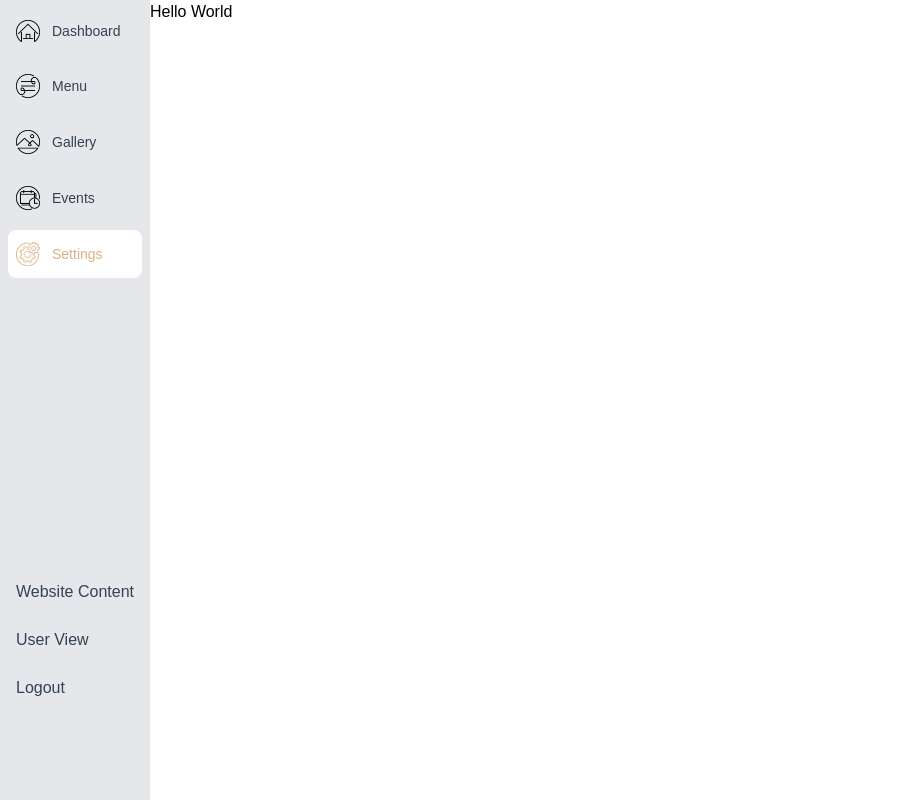
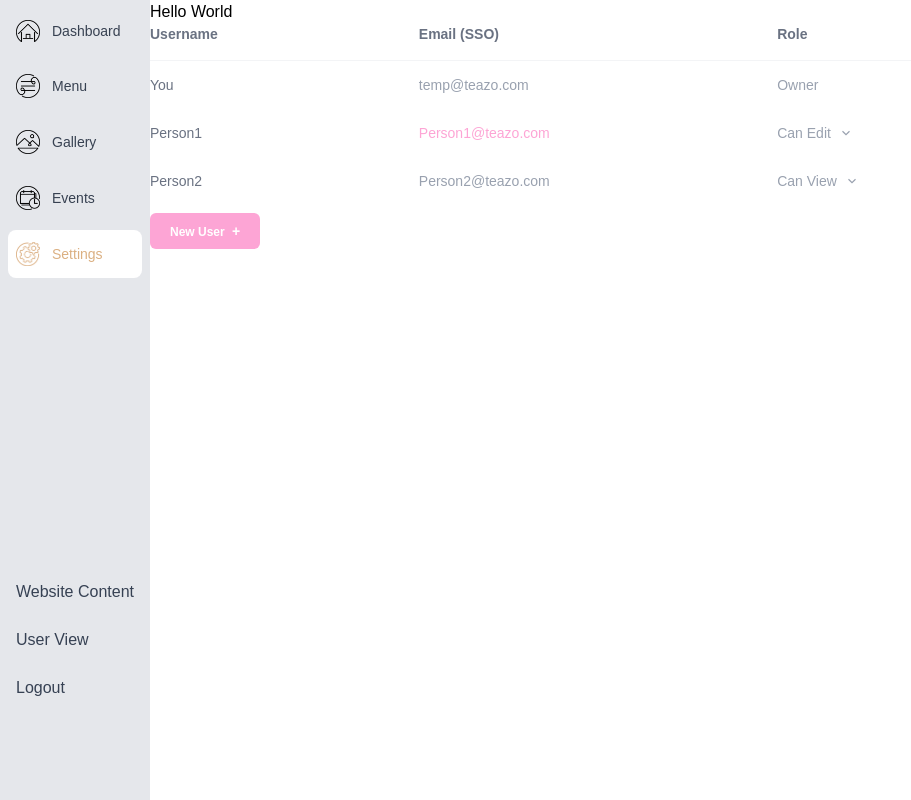
Before and after one commit to W-Sammy/Teazo-Site, a Next.js app in the folder teazo-site/: page /admin/settings in a window 1280 px wide. Shown: the whole page, without its empty margins (0-911 px from the left). Built offline with nearby package versions, Linux system fonts and the light colour scheme.

Commit message:
Add admin-table

```diff
--- /dev/null
+++ b/teazo-site/app/admin/settings/components/admin-table.tsx
@@ -0,0 +1,299 @@
+"use client";
+
+import { useState } from "react";
+
+import {
+  Admin,
+  AdminRole,
+  ADMIN_ROLE_LABELS,
+} from "@/types/admin";
+
+
+type Role = "Owner" | "Can Edit" | "Can View";
+
+type Admin = {
+  id: number;
+  username: string;
+  email: string;
+  role: Role;
+  isCurrentUser?: boolean;
+};
+
+const initialAdmins: Admin[] = [
+  {
+    id: 1,
+    username: "You",
+    email: "temp@teazo.com",
+    role: "Owner",
+    isCurrentUser: true,
+  },
+  {
+    id: 2,
+    username: "Person1",
+    email: "Person1@teazo.com",
+    role: "Can Edit",
+  },
+  {
+    id: 3,
+    username: "Person2",
+    email: "Person2@teazo.com",
+    role: "Can View",
+  },
+];
+
+export default function AdminsTable() {
+  const [admins, setAdmins] = useState<Admin[]>(initialAdmins);
+  const [showModal, setShowModal] = useState(false);
+
+  const [newUsername, setNewUsername] = useState("");
+  const [newEmail, setNewEmail] = useState("");
+  const [newRole, setNewRole] = useState<"Can Edit" | "Can View">("Can View");
+
+  const changeRole = (id: number, role: Role) => {
+    setAdmins((currentAdmins) =>
+      currentAdmins.map((admin) =>
+        admin.id === id ? { ...admin, role } : admin
+      )
+    );
+  };
+
+  const addAdmin = () => {
+    if (!newUsername.trim() || !newEmail.trim()) {
+      return;
+    }
+
+    const newAdmin: Admin = {
+      id: Date.now(),
+      username: newUsername,
+      email: newEmail,
+      role: newRole,
+    };
+
+    setAdmins((currentAdmins) => [...currentAdmins, newAdmin]);
+
+    setNewUsername("");
+    setNewEmail("");
+    setNewRole("Can View");
+    setShowModal(false);
+  };
+
+  return (
+    <>
+      <div className="w-full max-w-4xl">
+        {/* Header */}
+        <div className="grid grid-cols-[1.5fr_2fr_1.5fr] items-center border-b border-gray-100 pb-4">
+          <div className="text-sm font-semibold text-gray-500">
+            Username
+          </div>
+
+          <div className="text-sm font-semibold text-gray-500">
+            Email (SSO)
+          </div>
+
+          <div className="text-sm font-semibold text-gray-500">
+            Role
+          </div>
+        </div>
+
+        {/* Admins */}
+        <div>
+          {admins.map((admin) => (
+            <div
+              key={admin.id}
+              className="grid grid-cols-[1.5fr_2fr_1.5fr] items-center py-3"
+            >
+              {/* Username */}
+              <div className="text-sm text-gray-500">
+                {admin.username}
+              </div>
+
+              {/* Email */}
+              <div
+                className={`text-sm ${
+                  admin.username === "Person1"
+                    ? "text-pink-300"
+                    : "text-gray-400"
+                }`}
+              >
+                {admin.email}
+              </div>
+
+              {/* Role */}
+              <div>
+                {admin.isCurrentUser || admin.role === "Owner" ? (
+                  <span className="text-sm text-gray-400">
+                    Owner
+                  </span>
+                ) : (
+                  <RoleDropdown
+                    role={admin.role}
+                    onChange={(role) => changeRole(admin.id, role)}
+                  />
+                )}
+              </div>
+            </div>
+          ))}
+        </div>
+
+        {/* Add User */}
+        <button
+          type="button"
+          onClick={() => setShowModal(true)}
+          className="mt-2 rounded-md bg-pink-300 px-5 py-2 text-xs font-semibold text-white transition hover:bg-pink-400"
+        >
+          New User <span className="ml-1 text-sm">+</span>
+        </button>
+      </div>
+
+      {/* Modal */}
+      {showModal && (
+        <div className="fixed inset-0 z-50 flex items-center justify-center bg-black/30 px-4">
+          <div className="w-full max-w-md rounded-xl bg-white p-6 shadow-xl">
+            <div className="mb-6">
+              <h2 className="text-lg font-semibold text-gray-700">
+                Add New User
+              </h2>
+
+              <p className="mt-1 text-sm text-gray-400">
+                Add an administrator to your website.
+              </p>
+            </div>
+
+            {/* Username */}
+            <div className="mb-4">
+              <label className="mb-2 block text-sm font-medium text-gray-600">
+                Username
+              </label>
+
+              <input
+                type="text"
+                value={newUsername}
+                onChange={(e) => setNewUsername(e.target.value)}
+                placeholder="Username"
+                className="w-full rounded-md border border-gray-200 px-3 py-2 text-sm outline-none transition focus:border-pink-300"
+              />
+            </div>
+
+            {/* Email */}
+            <div className="mb-4">
+              <label className="mb-2 block text-sm font-medium text-gray-600">
+                Email
+              </label>
+
+              <input
+                type="email"
+                value={newEmail}
+                onChange={(e) => setNewEmail(e.target.value)}
+                placeholder="email@example.com"
+                className="w-full rounded-md border border-gray-200 px-3 py-2 text-sm outline-none transition focus:border-pink-300"
+              />
+            </div>
+
+            {/* Role */}
+            <div className="mb-6">
+              <label className="mb-2 block text-sm font-medium text-gray-600">
+                Role
+              </label>
+
+              <select
+                value={newRole}
+                onChange={(e) =>
+                  setNewRole(e.target.value as "Can Edit" | "Can View")
+                }
+                className="w-full rounded-md border border-gray-200 bg-white px-3 py-2 text-sm text-gray-600 outline-none focus:border-pink-300"
+              >
+                <option value="Can View">Can View</option>
+                <option value="Can Edit">Can Edit</option>
+              </select>
+            </div>
+
+            {/* Buttons */}
+            <div className="flex justify-end gap-3">
+              <button
+                type="button"
+                onClick={() => setShowModal(false)}
+                className="rounded-md px-4 py-2 text-sm text-gray-400 hover:bg-gray-50"
+              >
+                Cancel
+              </button>
+
+              <button
+                type="button"
+                onClick={addAdmin}
+                className="rounded-md bg-pink-300 px-5 py-2 text-sm font-semibold text-white hover:bg-pink-400"
+              >
+                Add User
+              </button>
+            </div>
+          </div>
+        </div>
+      )}
+    </>
+  );
+}
+
+/* -----------------------------
+   Role Dropdown
+----------------------------- */
+
+function RoleDropdown({
+  role,
+  onChange,
+}: {
+  role: "Can Edit" | "Can View";
+  onChange: (role: "Can Edit" | "Can View") => void;
+}) {
+  const [open, setOpen] = useState(false);
+
+  return (
+    <div className="relative inline-block">
+      <button
+        type="button"
+        onClick={() => setOpen(!open)}
+        className="flex items-center gap-2 text-sm text-gray-400"
+      >
+        {role}
+
+        <svg
+          width="14"
+          height="14"
+          viewBox="0 0 24 24"
+          fill="none"
+          stroke="currentColor"
+          strokeWidth="2"
+          className={`transition-transform ${
+            open ? "rotate-180" : ""
+          }`}
+        >
+          <path d="m6 9 6 6 6-6" />
+        </svg>
+      </button>
+
+      {open && (
+        <div className="absolute left-0 top-full z-20 mt-2 w-32 overflow-hidden rounded-md border border-gray-100 bg-white shadow-lg">
+          <button
+            type="button"
+            onClick={() => {
+              onChange("Can Edit");
+              setOpen(false);
+            }}
+            className="block w-full px-3 py-2 text-left text-sm text-gray-500 hover:bg-gray-50"
+          >
+            Can Edit
+          </button>
+
+          <button
+            type="button"
+            onClick={() => {
+              onChange("Can View");
+              setOpen(false);
+            }}
+            className="block w-full px-3 py-2 text-left text-sm text-gray-500 hover:bg-gray-50"
+          >
+            Can View
+          </button>
+        </div>
+      )}
+    </div>
+  );
+}
--- a/teazo-site/app/admin/settings/page.tsx
+++ b/teazo-site/app/admin/settings/page.tsx
@@ -1,4 +1,5 @@
 import type { Metadata } from "next";
+import AdminsTable from "@/app/admin/settings/components/admin-table"
 
 export const metadata: Metadata = {
   title: {
@@ -10,6 +11,7 @@ export default function AdminSettingsPage(){
   return (
     <div>
       <h1>Hello World</h1>
+      <AdminsTable/>
     </div>
   )
 }
```
